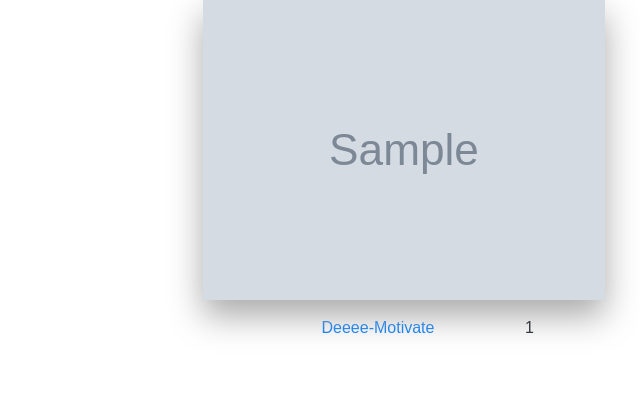
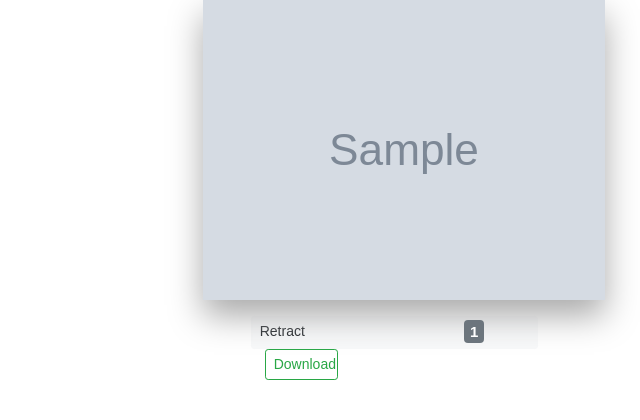
Before and after one commit to azeezabdikarim/yoazeez, a Django app: page /personal/ in a window 1280 px wide. Shown: the part 130-550 px from the top of the page, without its empty margins (640-1280 px from the left). Run offline with Django 3.2, Linux system fonts and the light colour scheme; a user stored in the database is signed in; tables that the repository leaves empty hold one stand-in row (values such as "Sample post"); grey boxes marked "Sample" are stand-in pictures; some libraries are stand-ins or nearby versions.

Commit message:
tried to add downlaod functionality

```diff
--- a/personal_site/blog/templates/blog/personal_list.html
+++ b/personal_site/blog/templates/blog/personal_list.html
@@ -72,35 +72,29 @@
     		  <div class = "column-f">
     		  	{% for photo in photos %}
     		  		{% if forloop.counter < lower_third %}
-    		  			<p>
-    		  				{{ photos.count}}
-    		  			</p>
     		  			<div class = "gallery-pic-and-vote">
 	    		  			<div class = "gallery-container custom-shadow">
 				  	  			<a href="{% url 'photo-detail' photo.id %}">
-			    		    	<img class = "gallery-image" src="{{photo.image.url}}" style="width:100%">
+			    		    	<img class = "gallery-image" src="{{photo.image.url }}" style="width:100%">
 			    		    	<div class="gallery-middle">
 				    		    	<div class="gallery-text">John Doe</div>
 			    		    	</div>
 			    		    	<div class = "motivation-score-sm"></div>
 				  	  		</div>
-				  	  		<div class = "motivate-row">
+				  	  		<div class = "row motivate-row">
 	  	  				  	  		{% if user.is_authenticated and user not in photo.total_votes.all %}
-	  	  				  	  		<div class = "column motivate-col-l" >
-		  	  				  	  		<a class = "motivate-btn" href="{% url 'photo-vote' pk=photo.id %}">Motivate</a>
-	  	  				  	  		</div>
-	  	  				  	  		<div class= "column motivate-col-r score">
-	  	  				  	  			{{photo.total_votes.count}}
-	  	  				  	  		</div>
+	  	  					  	  		<a class = "motivate-btn btn btn-sm btn-outline-secondary btn-block" href="{% url 'photo-vote' pk=photo.id %}" style = "text-align:left; max-width:78%;">
+	  	  					  	  			Retract Motivation
+	  	  					  	  			<span class="badge badge-secondary motivate-score" style = "font-size: 15px">{{photo.total_votes.count}}</span>
+	  	  					  	  		</a>
 	  	  					  	  	{% else %}
-	  	  				  	  		<div class = "column motivate-col-l">
-		  	  				  	  		<a class = "motivate-btn" href="{% url 'photo-vote' pk=photo.id %}">Deeee-Motivate</a>
-	  	  				  	  		</div>
-	  	  				  	  		<div class= "column motivate-col-r score">
-	  	  				  	  			{{photo.total_votes.count}}
-	  	  				  	  		</div>
+	  	  					  	  		<a class = "motivate-btn btn btn-sm btn-light btn-block" href="{% url 'photo-vote' pk=photo.id %}" style = "text-align:left; max-width:78%;">
+	  	  					  	  			Retract
+	  	  					  	  			<span class="badge badge-secondary motivate-score" style = "font-size: 15px">{{photo.total_votes.count}}</span>
+	  	  					  	  		</a>
 	  	  					  	  	{% endif %}
-				  	  		</div>
+  	  			  	  				<a class = "save-from-gallery btn btn-sm btn-outline-success" href="{% url 'photo-download' pk=photo.id %}" style = "text-align:center">
+  	  			  	  					Download</a>
 				  	  		</div>
     		    	{% endif %}
     		    {% endfor %}
@@ -117,23 +111,20 @@
 			    		    	</div>
 			    		    	<div class = "motivation-score-sm"></div>
 				  	  		</div>
-				  	  		<div class = "motivate-row">
+				  	  		<div class = "row motivate-row">
 	  	  				  	  		{% if user.is_authenticated and user not in photo.total_votes.all %}
-	  	  				  	  		<div class = "column motivate-col-l" >
-		  	  				  	  		<a class = "motivate-btn" href="{% url 'photo-vote' pk=photo.id %}">Motivate</a>
-	  	  				  	  		</div>
-	  	  				  	  		<div class= "column motivate-col-r score">
-	  	  				  	  			{{photo.total_votes.count}}
-	  	  				  	  		</div>
+	  	  					  	  		<a class = "motivate-btn btn btn-sm btn-outline-secondary btn-block" href="{% url 'photo-vote' pk=photo.id %}" style = "text-align:left; max-width:78%;">
+	  	  					  	  			Retract Motivation
+	  	  					  	  			<span class="badge badge-secondary motivate-score" style = "font-size: 15px">{{photo.total_votes.count}}</span>
+	  	  					  	  		</a>
 	  	  					  	  	{% else %}
-	  	  				  	  		<div class = "column motivate-col-l">
-		  	  				  	  		<a class = "motivate-btn" href="{% url 'photo-vote' pk=photo.id %}">Deeee-Motivate</a>
-	  	  				  	  		</div>
-	  	  				  	  		<div class= "column motivate-col-r score">
-	  	  				  	  			{{photo.total_votes.count}}
-	  	  				  	  		</div>
+	  	  					  	  		<a class = "motivate-btn btn btn-sm btn-light btn-block" href="{% url 'photo-vote' pk=photo.id %}" style = "text-align:left; max-width:78%;">
+	  	  					  	  			Retract
+	  	  					  	  			<span class="badge badge-secondary motivate-score" style = "font-size: 15px">{{photo.total_votes.count}}</span>
+	  	  					  	  		</a>
 	  	  					  	  	{% endif %}
-				  	  		</div>
+  	  			  	  				<a class = "save-from-gallery btn btn-sm btn-outline-success" href="{% url 'photo-download' pk=photo.id %}" style = "text-align:center">
+  	  			  	  					Download</a>
 				  	  		</div>
     		    	{% endif %}
     	  	    {% endfor %}
@@ -150,23 +141,20 @@
 			    		    	</div>
 			    		    	<div class = "motivation-score-sm"></div>
 				  	  		</div>
-				  	  		<div class = "motivate-row">
+				  	  		<div class = "row motivate-row">
 	  	  				  	  		{% if user.is_authenticated and user not in photo.total_votes.all %}
-	  	  				  	  		<div class = "column motivate-col-l" >
-		  	  				  	  		<a class = "motivate-btn" href="{% url 'photo-vote' pk=photo.id %}">Motivate</a>
-	  	  				  	  		</div>
-	  	  				  	  		<div class= "column motivate-col-r score">
-	  	  				  	  			{{photo.total_votes.count}}
-	  	  				  	  		</div>
+	  	  					  	  		<a class = "motivate-btn btn btn-sm btn-outline-secondary btn-block" href="{% url 'photo-vote' pk=photo.id %}" style = "text-align:left; max-width:78%;">
+	  	  					  	  			Retract Motivation
+	  	  					  	  			<span class="badge badge-secondary motivate-score" style = "font-size: 15px">{{photo.total_votes.count}}</span>
+	  	  					  	  		</a>
 	  	  					  	  	{% else %}
-	  	  				  	  		<div class = "column motivate-col-l">
-		  	  				  	  		<a class = "motivate-btn" href="{% url 'photo-vote' pk=photo.id %}">Deeee-Motivate</a>
-	  	  				  	  		</div>
-	  	  				  	  		<div class= "column motivate-col-r score">
-	  	  				  	  			{{photo.total_votes.count}}
-	  	  				  	  		</div>
+	  	  					  	  		<a class = "motivate-btn btn btn-sm btn-light btn-block" href="{% url 'photo-vote' pk=photo.id %}" style = "text-align:left; max-width:78%;">
+	  	  					  	  			Retract
+	  	  					  	  			<span class="badge badge-secondary motivate-score" style = "font-size: 15px">{{photo.total_votes.count}}</span>
+	  	  					  	  		</a>
 	  	  					  	  	{% endif %}
-				  	  		</div>
+  	  			  	  				<a class = "save-from-gallery btn btn-sm btn-outline-success" href="{% url 'photo-download' pk=photo.id %}" style = "text-align:center">
+  	  			  	  					Download</a>
 				  	  		</div>
     		    	{% endif %}
 		  	    {% endfor %}
--- a/personal_site/blog/urls.py
+++ b/personal_site/blog/urls.py
@@ -10,6 +10,7 @@ from blog.views import PhotoListView, PhotoCreateView, PhotoDetailView, PhotoDel
 urlpatterns = [
     path('', PostListView.as_view(), name='blog-home'),
     path('about/', views.about, name='blog-about'),
+    path('download/<int:pk>/', views.download_image, name=('photo-download')),
     path('gallery/', PhotoListView.as_view(), name='gallery'),
     path('personal/', PersonalListView.as_view(), name='personal-saves'),
     path('gallery/<str:order>/', PhotoListView.as_view(), name='gallery-param'),
@@ -23,4 +24,4 @@ urlpatterns = [
     path('photos/<int:pk>/delete/', PhotoDeleteView.as_view(), name = 'photo-delete'),
     path('photos/<int:pk>/save/', PhotoSaveView.as_view(), name = 'photo-save'),
     path('photos/<int:pk>/motivate/', PhotoVoteToggle.as_view(), name = 'photo-vote')
-] + static(settings.MEDIA_URL, document_root=settings.MEDIA_ROOT)
+    ] + static(settings.MEDIA_URL, document_root=settings.MEDIA_ROOT)
--- a/personal_site/blog/views.py
+++ b/personal_site/blog/views.py
@@ -5,7 +5,9 @@ from django.db.models.functions import Length
 from django.views.generic.list import ListView
 from django.views.generic.edit import CreateView
 from django.views.generic.detail import DetailView
+from django.contrib.auth.decorators import login_required
 from django.contrib.auth.mixins import LoginRequiredMixin, UserPassesTestMixin
+from wsgiref.util import FileWrapper
 from django import forms
 from django.views.generic import (
 	ListView,
@@ -184,6 +186,15 @@ class PhotoSaveView(LoginRequiredMixin, RedirectView):
 
 		return url
 
+@login_required
+def download_image(request, pk):
+    img = Photo.objects.get(id=pk)
+    wrapper      = FileWrapper(open(img.image.url,'r')) # img.file returns full path to the image
+    content_type = mimetypes.guess_type(filename)[0]  # Use mimetypes to get file type
+    response     = HttpResponse(wrapper,content_type=content_type)
+    response['Content-Length']      = os.path.getsize(img.image.file)
+    response['Content-Disposition'] = "attachment; filename=%s" %  img.name
+    return response
 
 class PostListView(ListView):
 	model = Post2
--- a/personal_site/personal_site/settings.py
+++ b/personal_site/personal_site/settings.py
@@ -28,7 +28,7 @@ SECRET_KEY = 'm#nr^!9gadtti$m=0knnk1%plcb)k_upu@0+s3ef7=(11oj(dj'
 # SECURITY WARNING: don't run with debug turned on in production!
 DEBUG = True
 
-ALLOWED_HOSTS = ['45.79.31.199']
+ALLOWED_HOSTS = ['45.79.31.199', 'localhost']
 
 # Application definition
 
```
Also changed, not shown: personal_site/media/gallery_photos/CaliforniaDudies-12.jpg (added), personal_site/media/gallery_photos/CaliforniaDudies-15.jpg (added), 2 other files. Lines whose indentation alone changed are shown as unchanged.
